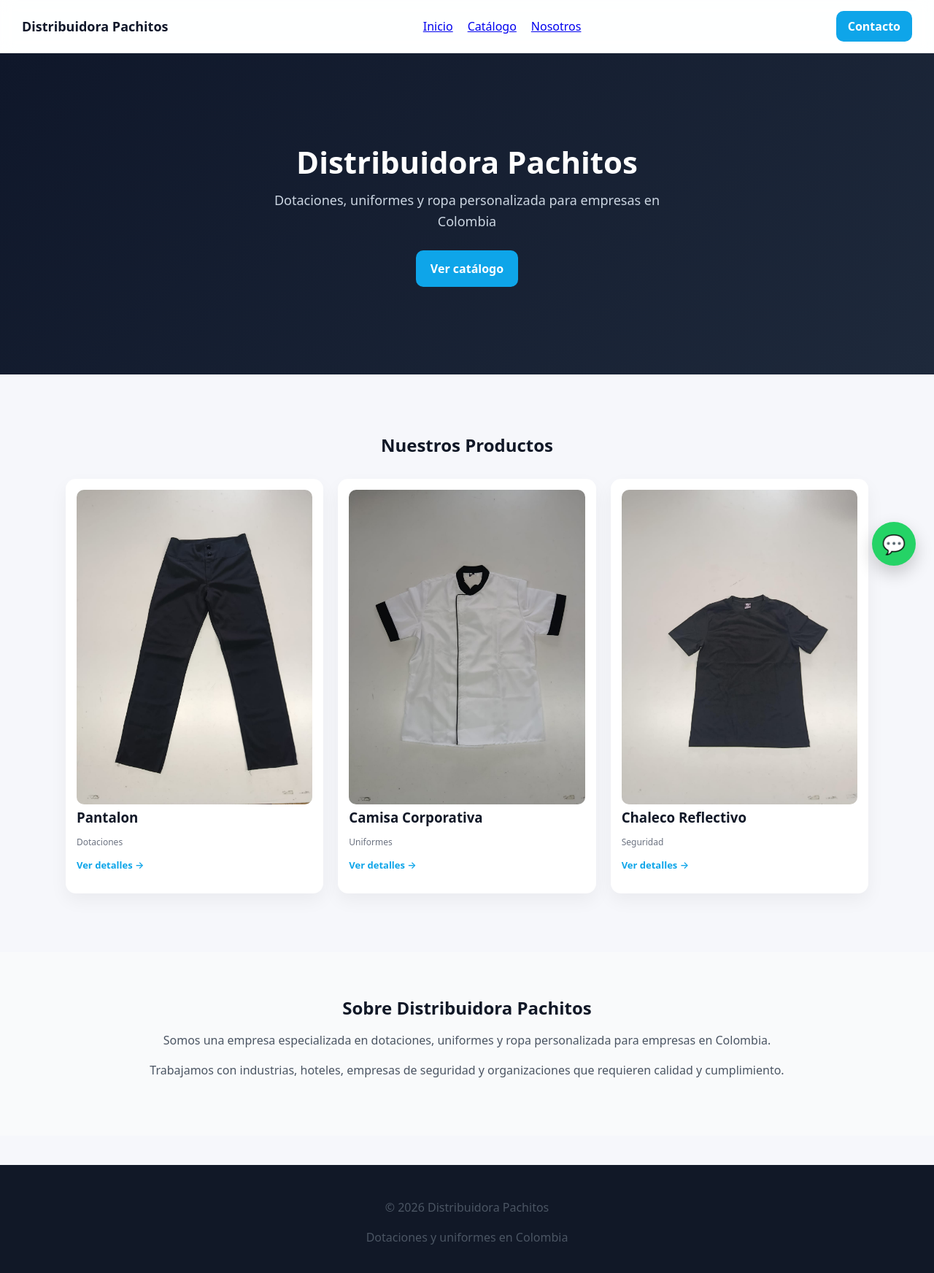
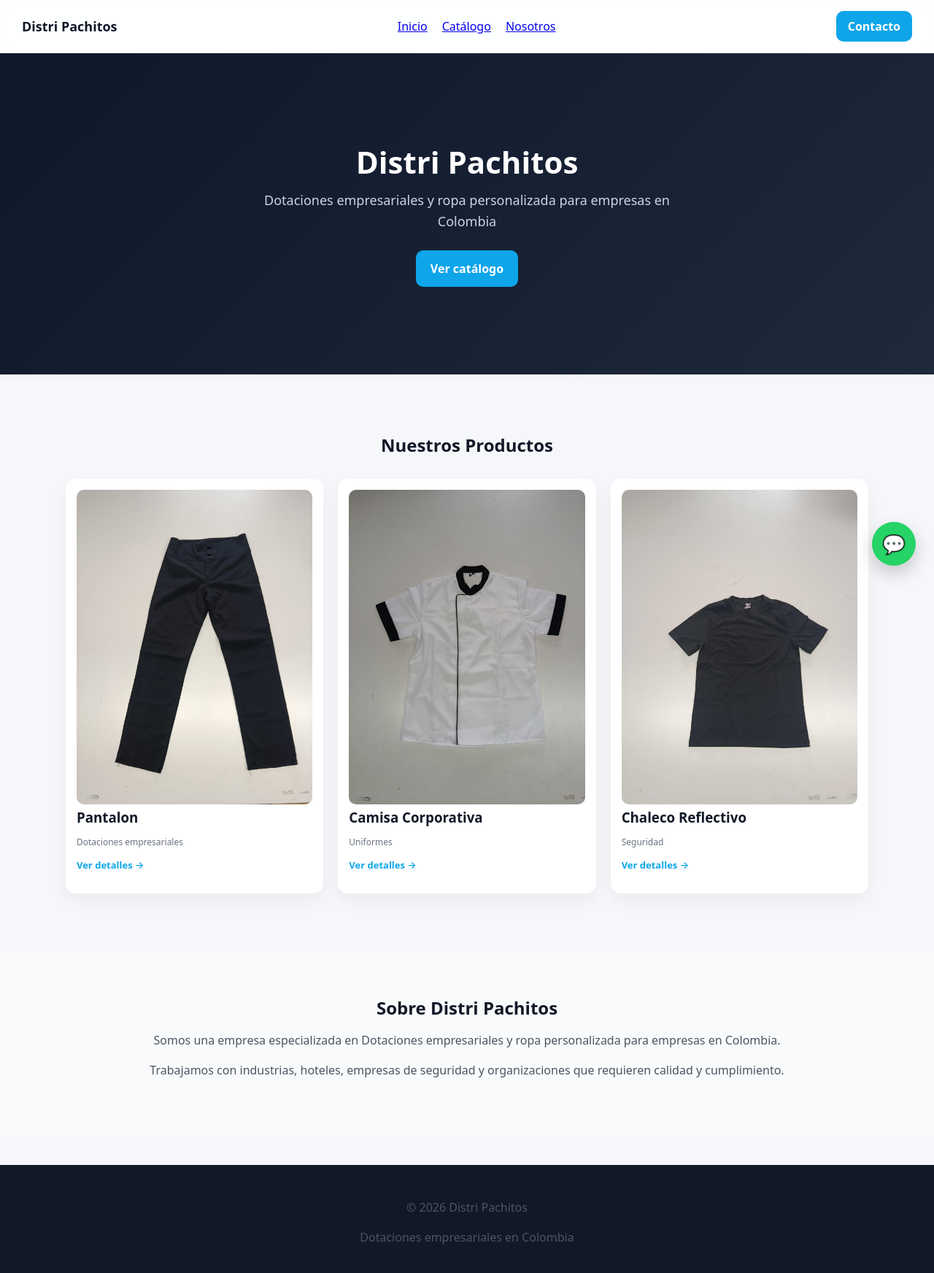
Before and after one commit to DanielaM99/distribuidora-pachitos, a React (Vite) app: page / in a window 1280 px wide. Shown: the top 1744 px of the page at 73% size. Built offline with nearby package versions, Linux system fonts and the light colour scheme.

Commit message:
fix routing

```diff
--- a/index.html
+++ b/index.html
@@ -4,8 +4,8 @@
     <meta charset="UTF-8" />
     <link rel="icon" type="image/svg+xml" href="/favicon.svg" />
     <meta name="viewport" content="width=device-width, initial-scale=1.0" />
-    <title>Distribuidora Pachitos | Dotaciones y Uniformes en Medellín</title>
-    <meta name="description" content="Dotaciones, uniformes y ropa personalizada para empresas en Medellín y Colombia. Bordado, estampado y seguridad industrial. Cotiza por WhatsApp." />
+    <title>Distri Pachitos | Dotaciones empresariales en Colombia</title>
+    <meta name="description" content="Dotaciones empresariales y ropa personalizada para empresas en Medellín y Colombia. Bordado, estampado y seguridad industrial. Cotiza por WhatsApp." />
     <meta name="viewport" content="width=device-width, initial-scale=1.0" />
     <meta name="robots" content="index, follow" />
   </head>
--- a/package.json
+++ b/package.json
@@ -1,5 +1,5 @@
 {
-  "name": "distribuidora-pachitos",
+  "name": "Distri-pachitos",
   "private": true,
   "version": "0.0.0",
   "type": "module",
--- a/src/components/Footer.jsx
+++ b/src/components/Footer.jsx
@@ -1,8 +1,8 @@
 export default function Footer() {
   return (
     <footer style={styles.footer}>
-      <p>© 2026 Distribuidora Pachitos</p>
-      <p>Dotaciones y uniformes en Colombia</p>
+      <p>© 2026 Distri Pachitos</p>
+      <p>Dotaciones empresariales en Colombia</p>
     </footer>
   );
 }
--- a/src/components/Hero.jsx
+++ b/src/components/Hero.jsx
@@ -3,11 +3,11 @@ export default function Hero() {
     <section id="inicio" style={styles.hero}>
       <div className="container">
         <h1 style={styles.title}>
-          Distribuidora Pachitos
+          Distri Pachitos
         </h1>
 
         <p style={styles.subtitle}>
-          Dotaciones, uniformes y ropa personalizada para empresas en Colombia
+          Dotaciones empresariales y ropa personalizada para empresas en Colombia
         </p>
 
         <a
--- a/src/components/Navbar.jsx
+++ b/src/components/Navbar.jsx
@@ -1,7 +1,7 @@
 export default function Navbar() {
   return (
     <header style={styles.header}>
-      <div style={styles.logo}>Distribuidora Pachitos</div>
+      <div style={styles.logo}>Distri Pachitos</div>
 
       <nav style={styles.nav}>
         <a href="#inicio">Inicio</a>
--- a/src/components/Nosotros.jsx
+++ b/src/components/Nosotros.jsx
@@ -1,10 +1,10 @@
 export default function Nosotros() {
   return (
     <section style={styles.section} id="nosotros">
-      <h2>Sobre Distribuidora Pachitos</h2>
+      <h2>Sobre Distri Pachitos</h2>
 
       <p>
-        Somos una empresa especializada en dotaciones, uniformes y ropa
+        Somos una empresa especializada en Dotaciones empresariales y ropa
         personalizada para empresas en Colombia.
       </p>
 
--- a/src/data/products.js
+++ b/src/data/products.js
@@ -6,7 +6,7 @@ export const products = [
   {
     id: 1,
     name: "Pantalon ",
-    category: "Dotaciones",
+    category: "Dotaciones empresariales",
     images: [pantalon]
   },
   {
```
Also changed, not shown: 1 other file (tests, documents, lock files or other folders).
